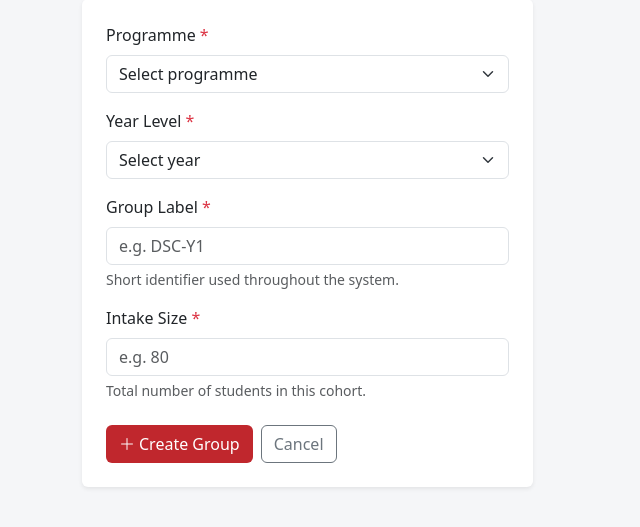
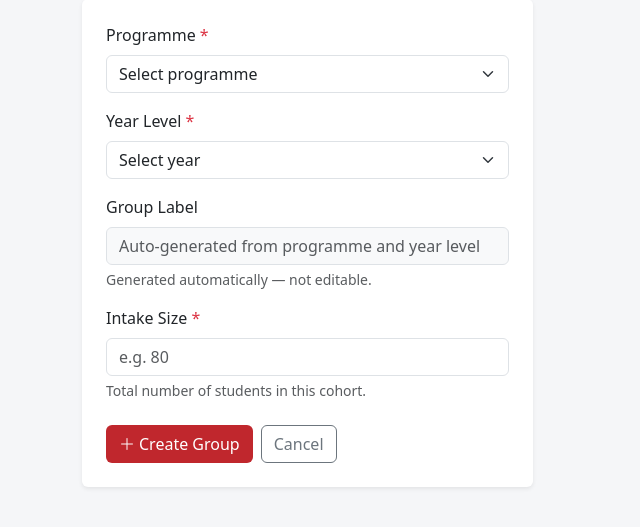
Before and after one commit to Brian-Goh-JW/timetable-system, a Flask app: page /admin/student-groups/add in a window 1280 px wide. Shown: the part 246-773 px from the top of the page, without its empty margins (0-640 px from the left). Run offline with Flask 3, Linux system fonts and the light colour scheme; the visitor is signed in with stand-in values (Sample User, id 1); data that the repository does not hold is empty.

Commit message:
professor dept list, student grp label generation

```diff
--- a/app/routes/admin.py
+++ b/app/routes/admin.py
@@ -489,12 +489,10 @@ def student_group_add():
     if request.method == 'POST':
         programme_id = request.form.get('programme_id', '').strip()
         year_level   = request.form.get('year_level', '').strip()
-        group_label  = request.form.get('group_label', '').strip().upper()
         intake_size  = request.form.get('intake_size', '').strip()
 
         errors = []
         if not programme_id: errors.append('Programme is required.')
-        if not group_label:  errors.append('Group label is required.')
 
         try:
             year_level = int(year_level)
@@ -512,7 +510,14 @@ def student_group_add():
             errors.append('Intake size must be a positive number.')
             intake_size = ''
 
-        if StudentGroup.query.filter_by(group_label=group_label).first():
+        # Generate group label from programme code and year level
+        programme = Programme.query.get(int(programme_id)) if programme_id else None
+        group_label = f'{programme.code}-Y{year_level}' if programme and year_level != '' else ''
+
+        if not group_label:
+            errors.append('Could not generate group label. Select a programme and year level.')
+
+        if group_label and StudentGroup.query.filter_by(group_label=group_label).first():
             errors.append(f'A group with label {group_label} already exists.')
 
         if errors:
@@ -544,12 +549,10 @@ def student_group_edit(group_id):
     programmes = Programme.query.order_by(Programme.code).all()
 
     if request.method == 'POST':
-        group_label = request.form.get('group_label', '').strip().upper()
         intake_size = request.form.get('intake_size', '').strip()
         year_level  = request.form.get('year_level', '').strip()
 
         errors = []
-        if not group_label: errors.append('Group label is required.')
 
         try:
             year_level = int(year_level)
@@ -564,6 +567,9 @@ def student_group_edit(group_id):
         except (ValueError, TypeError):
             errors.append('Intake size must be a positive number.')
             intake_size = ''
+
+        # Generate label from the fixed programme code and the new year level
+        group_label = f'{group.programme.code}-Y{year_level}' if year_level != '' else ''
 
         existing = StudentGroup.query.filter_by(group_label=group_label).first()
         if existing and existing.id != group.id:
--- a/app/templates/admin/student_group_add.html
+++ b/app/templates/admin/student_group_add.html
@@ -25,6 +25,7 @@
                             <option value="" disabled selected>Select programme</option>
                             {% for prog in programmes %}
                             <option value="{{ prog.id }}"
+                                    data-code="{{ prog.code }}"
                                 {% if form.get('programme_id') == prog.id|string %}selected{% endif %}>
                                 {{ prog.code }} — {{ prog.name }}
                             </option>
@@ -45,13 +46,11 @@
                     </div>
 
                     <div class="mb-3">
-                        <label for="group_label" class="form-label fw-medium">
-                            Group Label <span class="text-danger">*</span>
-                        </label>
-                        <input type="text" class="form-control" id="group_label" name="group_label"
-                               value="{{ form.get('group_label', '') }}"
-                               placeholder="e.g. DSC-Y1" required>
-                        <div class="form-text">Short identifier used throughout the system.</div>
+                        <label class="form-label fw-medium">Group Label</label>
+                        <input type="text" class="form-control bg-light" id="group_label_display"
+                               placeholder="Auto-generated from programme and year level"
+                               readonly>
+                        <div class="form-text">Generated automatically — not editable.</div>
                     </div>
 
                     <div class="mb-4">
@@ -77,4 +76,23 @@
     </div>
 </div>
 
+<script>
+    const progSelect  = document.getElementById('programme_id');
+    const yearSelect  = document.getElementById('year_level');
+    const labelDisplay = document.getElementById('group_label_display');
+
+    function updateLabel() {
+        const selectedOpt = progSelect.options[progSelect.selectedIndex];
+        const code = selectedOpt && selectedOpt.dataset.code ? selectedOpt.dataset.code : '';
+        const year = yearSelect.value;
+        labelDisplay.value = (code && year) ? `${code}-Y${year}` : '';
+    }
+
+    progSelect.addEventListener('change', updateLabel);
+    yearSelect.addEventListener('change', updateLabel);
+
+    // Restore label on validation failure (page re-render with form values)
+    updateLabel();
+</script>
+
 {% endblock %}
```
Also changed, not shown: app/templates/admin/professor_add.html (+15 -3 lines), app/templates/admin/professor_edit.html (+15 -2 lines), app/templates/admin/student_group_edit.html (+16 -5 lines).
